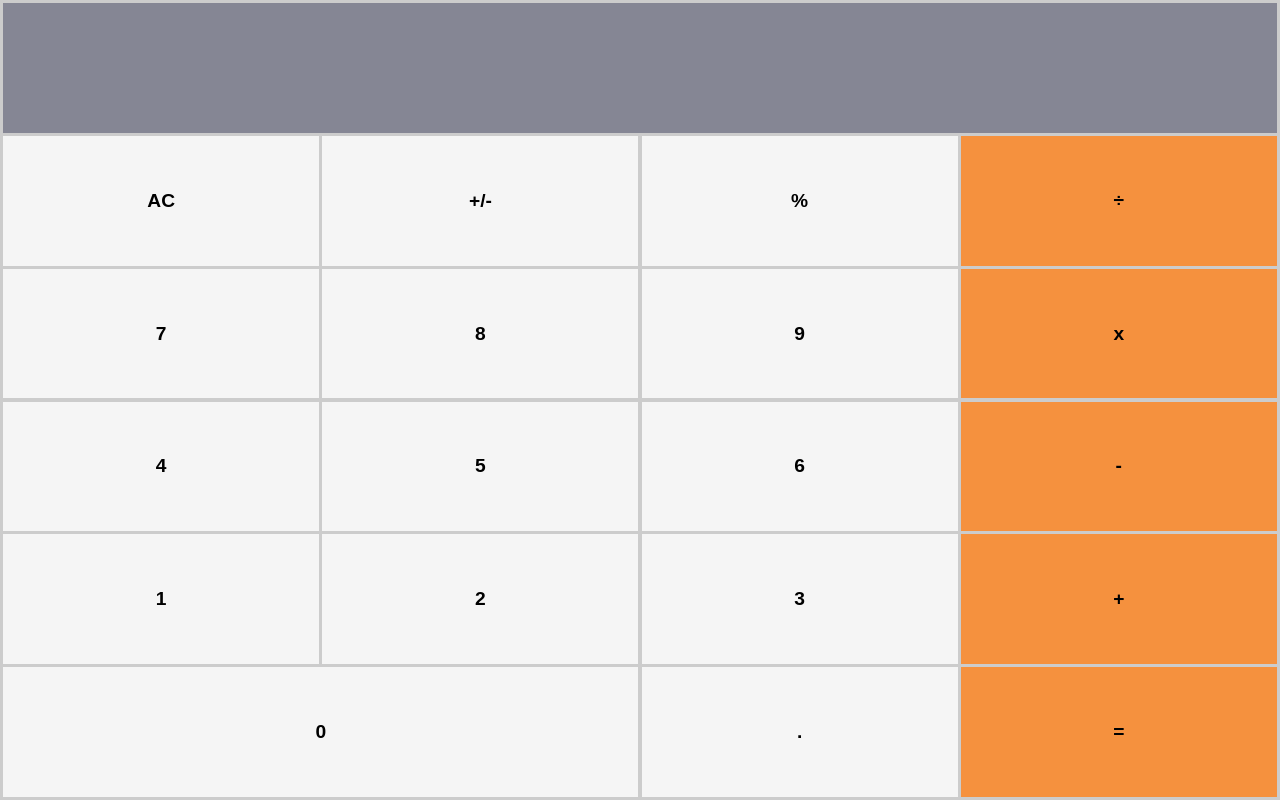
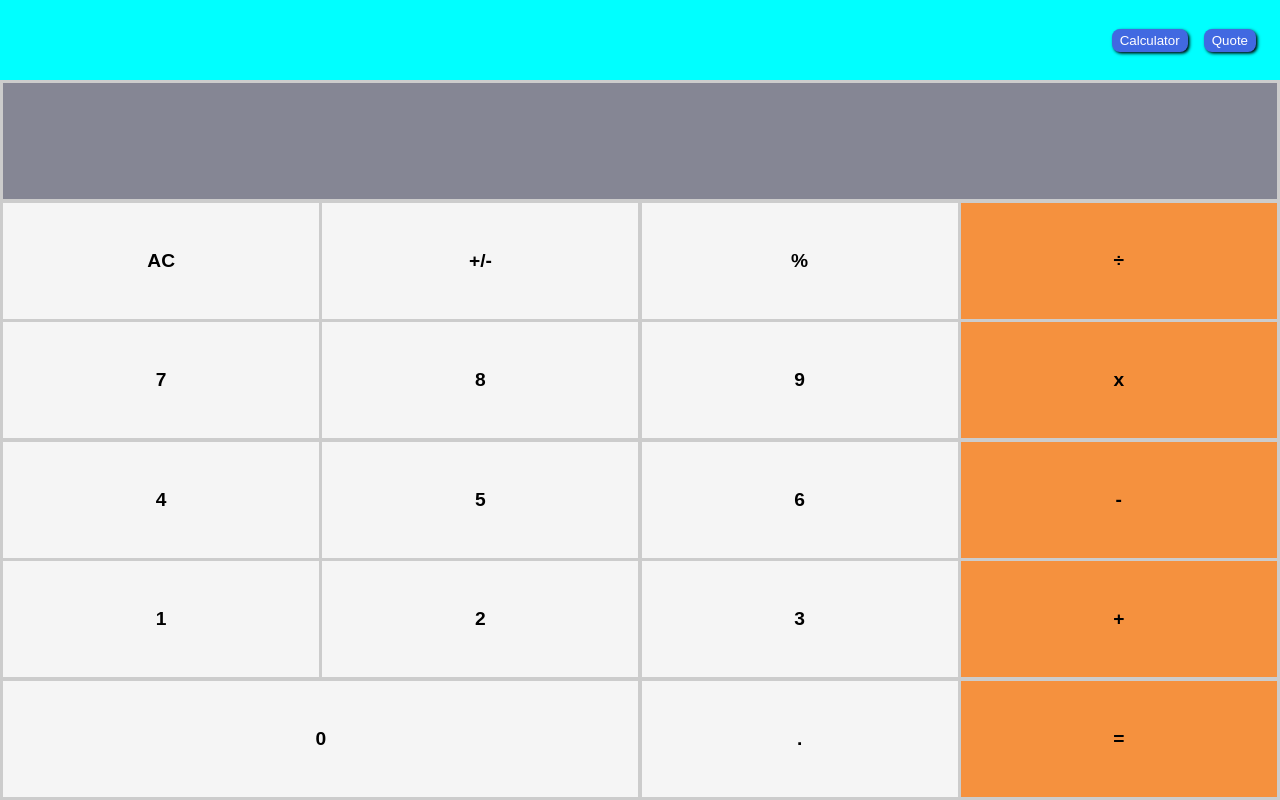
Before and after one commit to BahirHakimy/Math-Magicians, a React (Create React App) app: page / in a window 1280 px wide. Built offline with nearby package versions, Linux system fonts and the light colour scheme.

Commit message:
Add Quote.js

```diff
--- a/src/App.js
+++ b/src/App.js
@@ -1,10 +1,70 @@
+import React from 'react';
 import './App.css';
 import Calculator from './components/Calculator';
+import Quote from './components/Quote';
 
 function App() {
+  const [app, setApp] = React.useState('calculator');
+
   return (
     <div className="App">
-      <Calculator />
+      <ul
+        aria-label="navbar"
+        style={{
+          width: '100%',
+          position: 'sticky',
+          top: '0',
+          height: '10vh',
+          backgroundColor: 'cyan',
+          listStyleType: 'none',
+          display: 'flex',
+          justifyContent: 'flex-end',
+          alignItems: 'center',
+          padding: '.5rem 1rem',
+        }}
+      >
+        <li>
+          <button
+            type="button"
+            style={{
+              padding: '.25rem .5rem',
+              cursor: 'pointer',
+              color: '#fff',
+              fontWeight: '400',
+              boxShadow: '.1rem .1rem .2rem black',
+              margin: '0 .5rem',
+              borderRadius: '.5rem',
+              background: 'royalblue',
+              border: 'none',
+            }}
+            onClick={() => setApp('calculator')}
+          >
+            Calculator
+          </button>
+        </li>
+        <li>
+          <button
+            type="button"
+            style={{
+              padding: '.25rem .5rem',
+              cursor: 'pointer',
+              color: '#fff',
+              fontWeight: '400',
+              boxShadow: '.1rem .1rem .2rem black',
+              margin: '0 .5rem',
+              borderRadius: '.5rem',
+              background: 'royalblue',
+              border: 'none',
+            }}
+            onClick={() => setApp('quote')}
+          >
+            Quote
+          </button>
+        </li>
+      </ul>
+      <div style={{ height: '90vh' }}>
+        {app === 'calculator' ? <Calculator /> : <Quote />}
+      </div>
     </div>
   );
 }
--- /dev/null
+++ b/src/api/quotes.js
@@ -0,0 +1,10 @@
+export default async function getQuote() {
+  const response = await fetch('https://api.api-ninjas.com/v1/quotes', {
+    headers: {
+      'X-Api-Key': 'kbdBHYGmEhIlmf/ENaVm4Q==Tt132PHdoKvl0IHP',
+      'Content-Type': 'application/json',
+    },
+  });
+  const quote = await response.json();
+  return quote;
+}
--- a/src/components/Calculator.jsx
+++ b/src/components/Calculator.jsx
@@ -36,7 +36,7 @@ function Calculator() {
   return (
     <div
       style={{
-        height: '100vh',
+        height: '100%',
         width: '100%',
         display: 'grid',
         gridTemplateRows: 'repeat(6,1fr)',
--- /dev/null
+++ b/src/components/Quote.jsx
@@ -0,0 +1,57 @@
+import React from 'react';
+import getQuote from '../api/quotes';
+
+function Quote() {
+  const [quote, setQuote] = React.useState({});
+  const [loading, setLoading] = React.useState(false);
+  const [error, setError] = React.useState(null);
+
+  React.useEffect(() => {
+    setLoading(true);
+    getQuote()
+      .then((quote) => {
+        setQuote(quote);
+        setLoading(false);
+      })
+      .catch(() => {
+        setError('Failed to fetch the quote, please try again');
+        setLoading(false);
+      });
+  }, []);
+
+  return (
+    <div
+      style={{
+        display: 'flex',
+        justifyContent: 'center',
+        alignItems: 'center',
+        height: '90vh',
+      }}
+    >
+      <div
+        style={{
+          display: 'flex',
+          flexDirection: 'column',
+          justifyContent: 'center',
+          alignItems: 'center',
+        }}
+      >
+        <h1
+          style={{
+            fontFamily: 'cursive',
+            color: error ? 'orangered' : 'gray',
+            padding: '1rem 2rem',
+            textAlign: 'center',
+          }}
+        >
+          {error || (loading ? 'Loading...' : quote[0]?.quote)}
+        </h1>
+        <cite style={{ padding: '1rem', marginTop: '1rem' }}>
+          {!loading && !error ? quote[0]?.author : ''}
+        </cite>
+      </div>
+    </div>
+  );
+}
+
+export default Quote;
```
